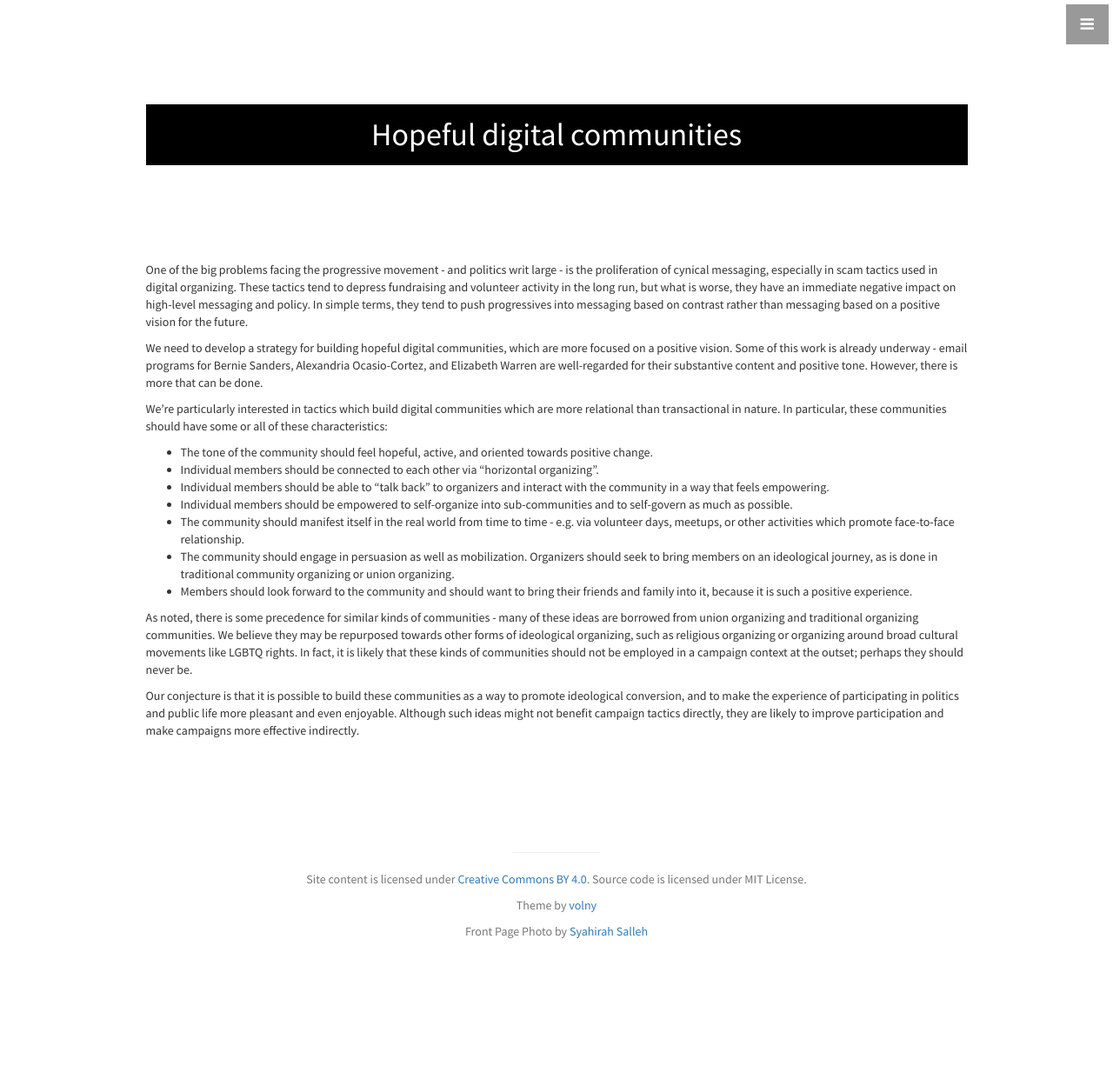
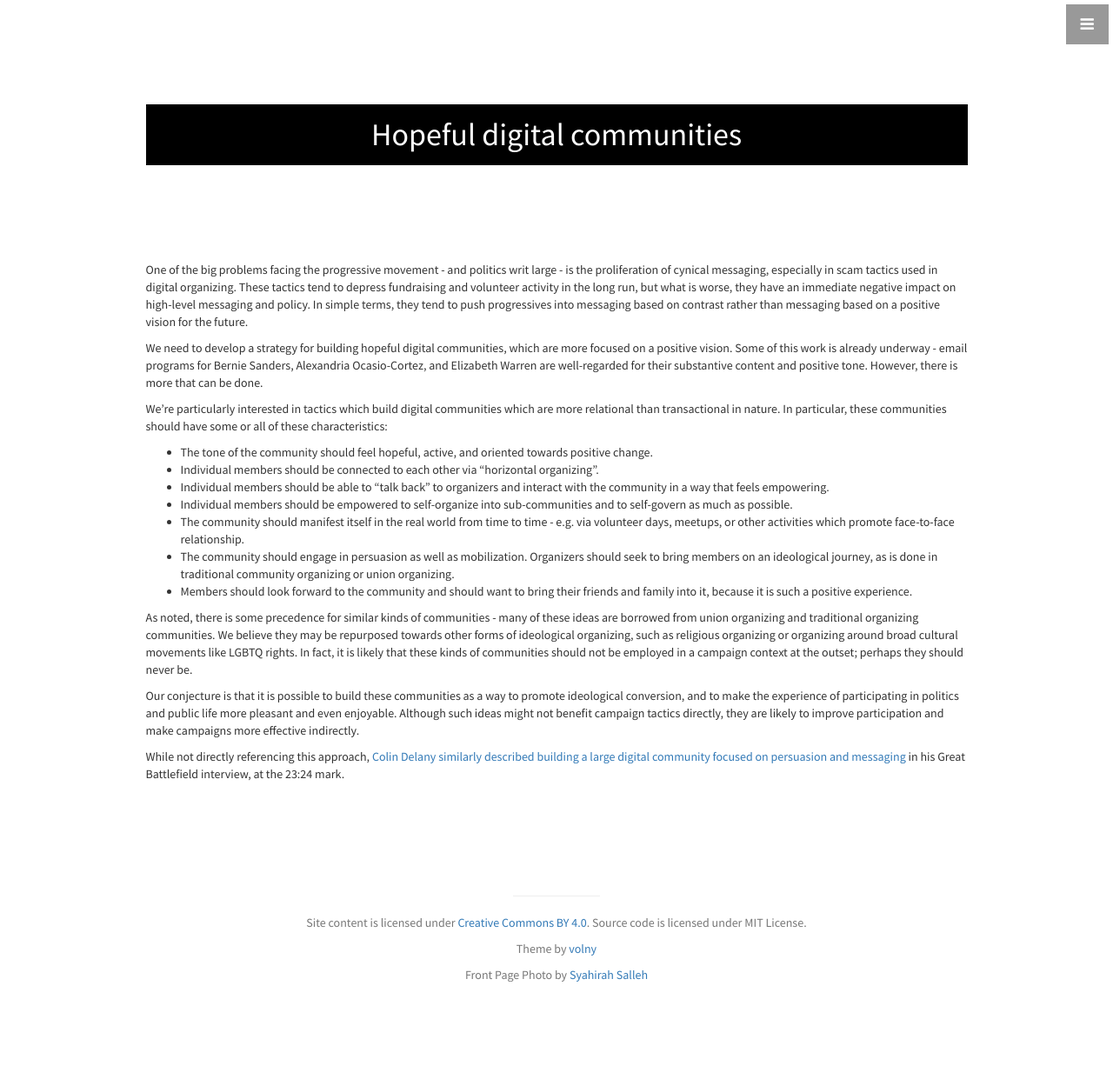
Before and after one commit to codehopelabs/codehopelabs.github.io, a Jekyll site: the page built from _ideas/hopeful-digital-communities.md, in a window 1280 px wide. Shown: the whole page at 87% size. Built offline with Jekyll 4.4.1, drawn with Linux system fonts in a browser that asks for light colours; before the commit the page ends 1191 px from its top, so only the background shows below that.

```diff
--- a/_ideas/hopeful-digital-communities.md
+++ b/_ideas/hopeful-digital-communities.md
@@ -19,3 +19,5 @@ We're particularly interested in tactics which build digital communities which a
 As noted, there is some precedence for similar kinds of communities - many of these ideas are borrowed from union organizing and traditional organizing communities. We believe they may be repurposed towards other forms of ideological organizing, such as religious organizing or organizing around broad cultural movements like LGBTQ rights. In fact, it is likely that these kinds of communities should not be employed in a campaign context at the outset; perhaps they should never be.
 
 Our conjecture is that it is possible to build these communities as a way to promote ideological conversion, and to make the experience of participating in politics and public life more pleasant and even enjoyable. Although such ideas might not benefit campaign tactics directly, they are likely to improve participation and make campaigns more effective indirectly.
+
+While not directly referencing this approach, [Colin Delany similarly described building a large digital community focused on persuasion and messaging](https://www.resistancedashboard.com/node/583) in his Great Battlefield interview, at the 23:24 mark.
```
Also changed, not shown: _ideas/place-based-social-network.md (added, +9 -0 lines).
